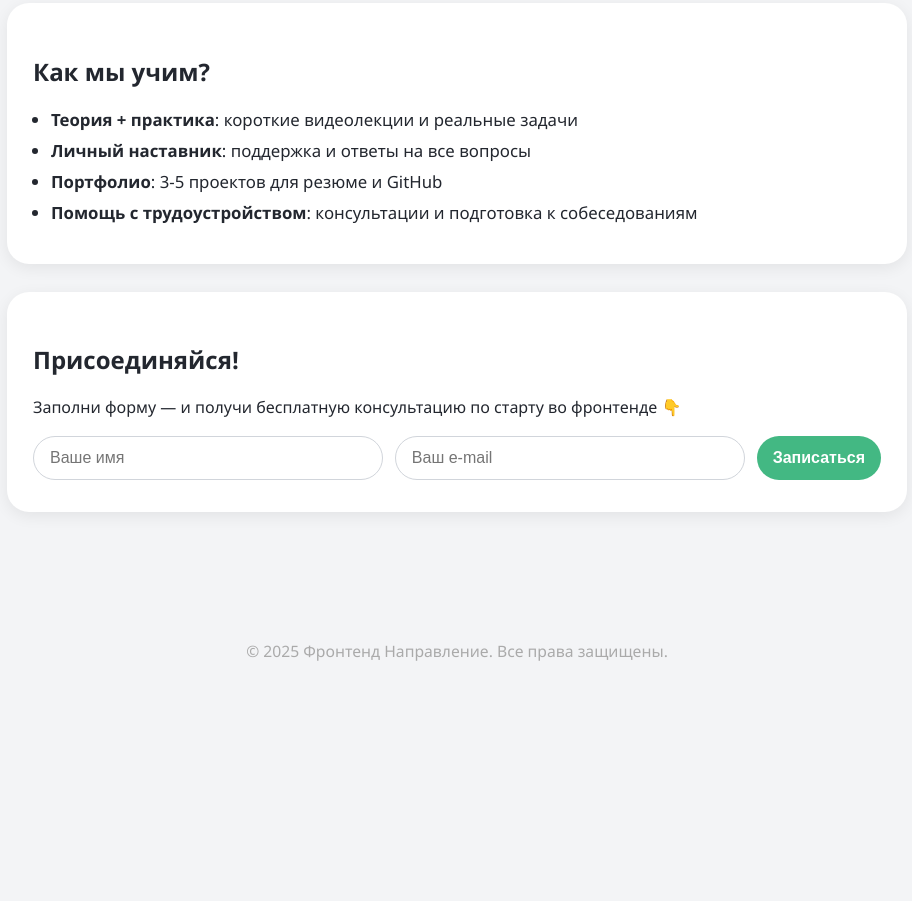
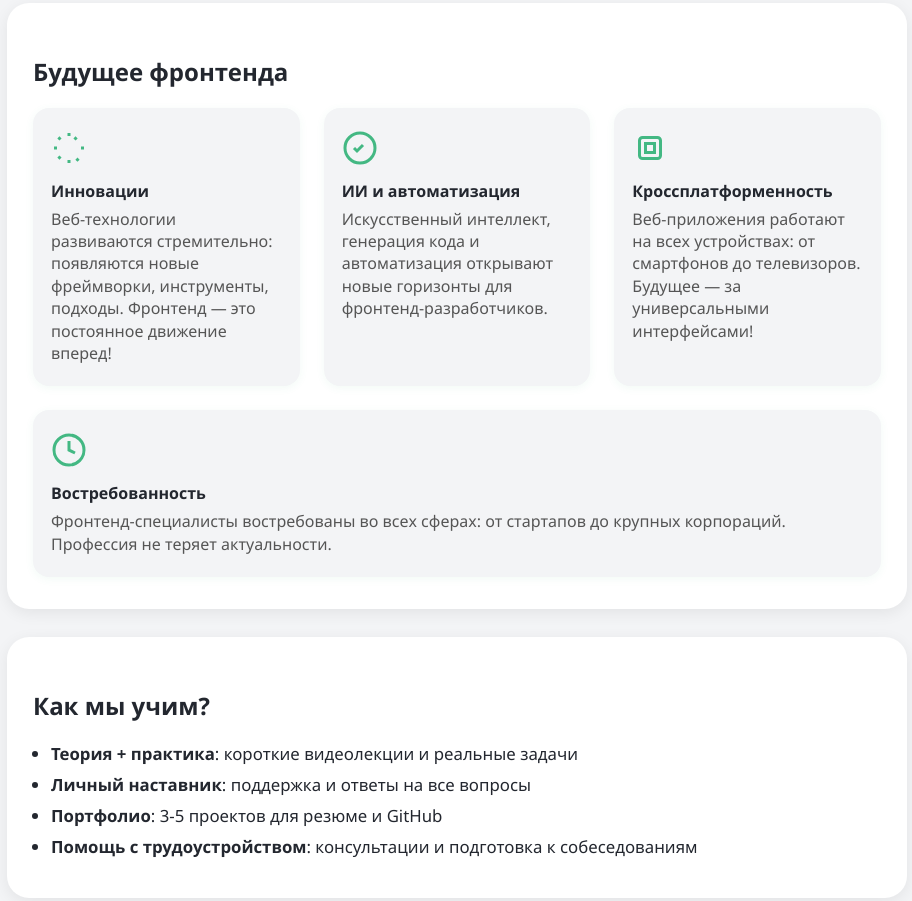
Before and after one commit to buzhinin4/gitbase, a plain HTML site: page index.html in a window 1280 px wide. Shown: the part 813-1714 px from the top of the page, without its empty margins (183-1095 px from the left). Before the commit the page ends 1489 px from the top, so only its background shows below. Drawn offline with Linux system fonts and the light colour scheme.

Commit message:
Add block about future

```diff
--- a/index.html
+++ b/index.html
@@ -82,6 +82,77 @@
         </div>
       </section>
       <section>
+        <h2>Будущее фронтенда</h2>
+        <div class="features">
+          <div class="feature-card">
+            <svg
+              fill="none"
+              stroke="currentColor"
+              stroke-width="2"
+              viewBox="0 0 24 24"
+            >
+              <path
+                d="M12 2v2m0 16v2m10-10h-2M4 12H2m15.07-7.07l-1.41 1.41M6.34 17.66l-1.41 1.41m12.02 0l1.41 1.41M6.34 6.34L4.93 4.93"
+              />
+            </svg>
+            <div class="feature-title">Инновации</div>
+            <div class="feature-desc">
+              Веб-технологии развиваются стремительно: появляются новые
+              фреймворки, инструменты, подходы. Фронтенд — это постоянное
+              движение вперед!
+            </div>
+          </div>
+          <div class="feature-card">
+            <svg
+              fill="none"
+              stroke="currentColor"
+              stroke-width="2"
+              viewBox="0 0 24 24"
+            >
+              <circle cx="12" cy="12" r="10" />
+              <path d="M8 12l2 2 4-4" />
+            </svg>
+            <div class="feature-title">ИИ и автоматизация</div>
+            <div class="feature-desc">
+              Искусственный интеллект, генерация кода и автоматизация открывают
+              новые горизонты для фронтенд-разработчиков.
+            </div>
+          </div>
+          <div class="feature-card">
+            <svg
+              fill="none"
+              stroke="currentColor"
+              stroke-width="2"
+              viewBox="0 0 24 24"
+            >
+              <rect x="5" y="5" width="14" height="14" rx="2" />
+              <path d="M9 9h6v6H9z" />
+            </svg>
+            <div class="feature-title">Кроссплатформенность</div>
+            <div class="feature-desc">
+              Веб-приложения работают на всех устройствах: от смартфонов до
+              телевизоров. Будущее — за универсальными интерфейсами!
+            </div>
+          </div>
+          <div class="feature-card">
+            <svg
+              fill="none"
+              stroke="currentColor"
+              stroke-width="2"
+              viewBox="0 0 24 24"
+            >
+              <path d="M12 6v6l4 2" />
+              <circle cx="12" cy="12" r="10" />
+            </svg>
+            <div class="feature-title">Востребованность</div>
+            <div class="feature-desc">
+              Фронтенд-специалисты востребованы во всех сферах: от стартапов до
+              крупных корпораций. Профессия не теряет актуальности.
+            </div>
+          </div>
+        </div>
+      </section>
+      <section>
         <h2>Как мы учим?</h2>
         <ul class="steps-list">
           <li>
```
